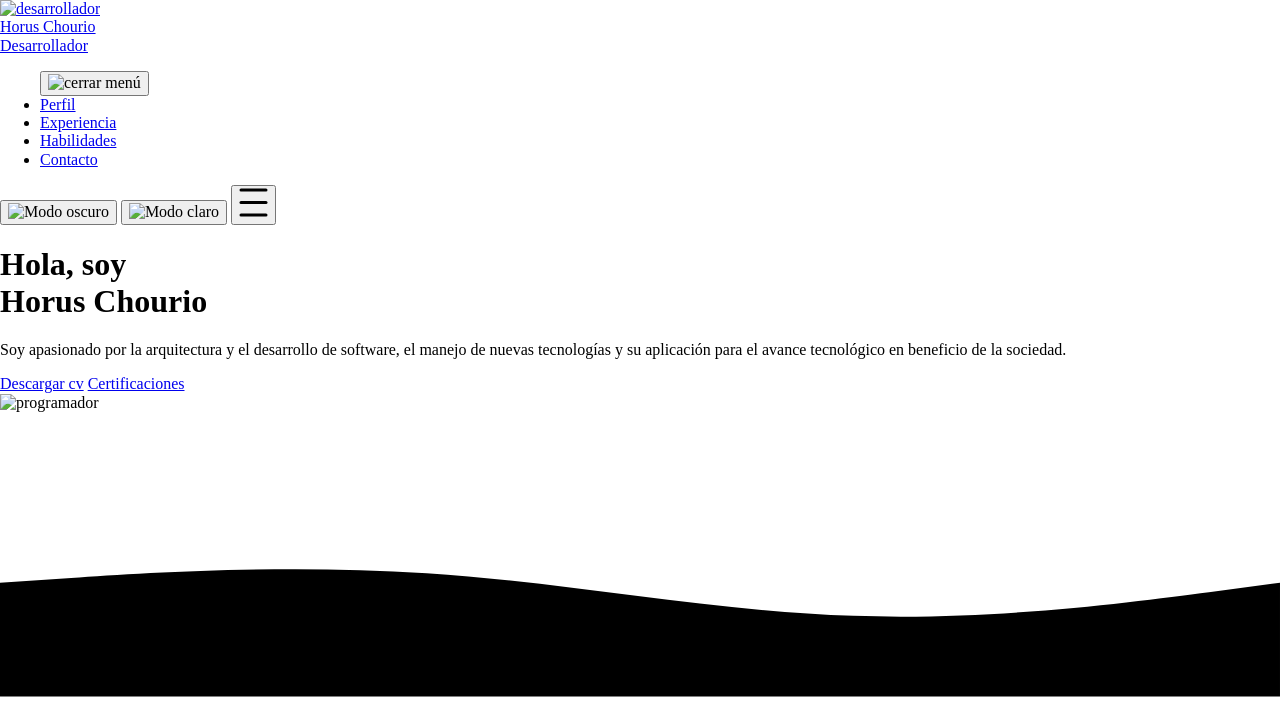
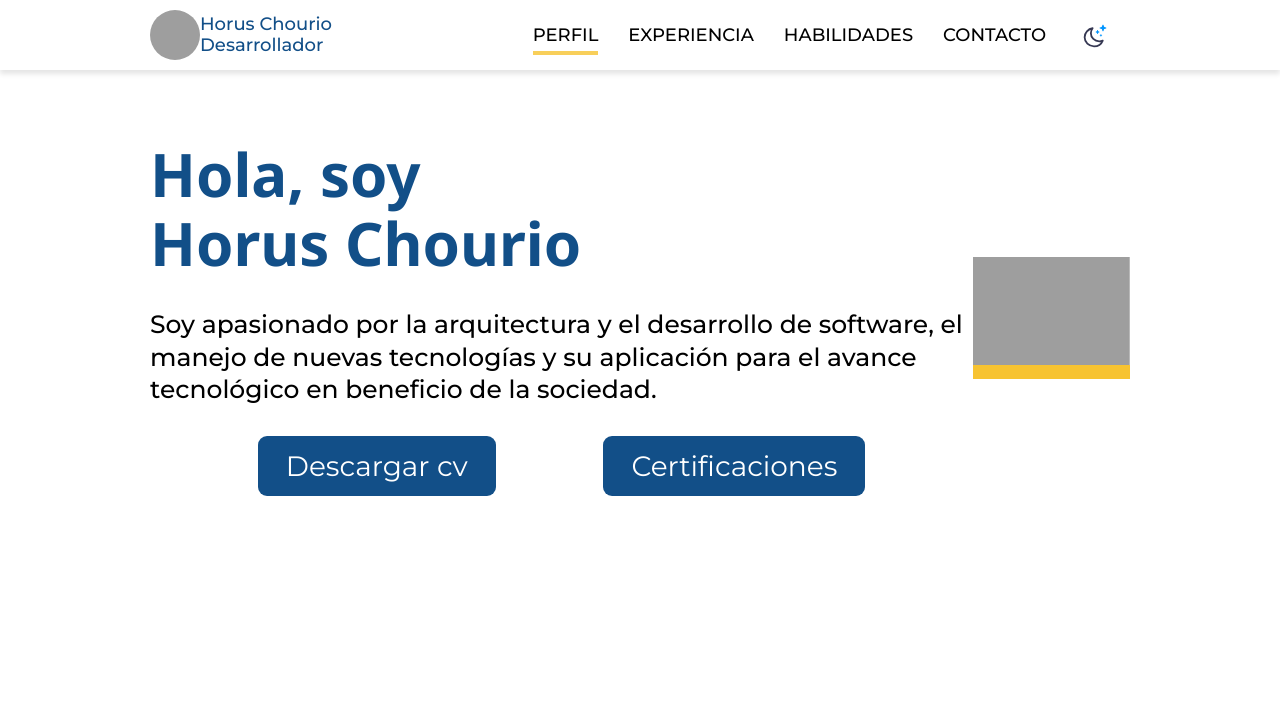
Before and after one commit to horus0523/PortFolio, a plain HTML site: page index.html in a window 1280 px wide. Shown: the top 718 px of the page. Drawn offline with nearby package versions, Linux system fonts and the light colour scheme; the site is published under a folder, as on GitHub Pages, so addresses that start at the root find nothing.

Commit message:
-Se agregaron correcciones

```diff
--- a/index.html
+++ b/index.html
@@ -9,21 +9,21 @@
     <link
       rel="apple-touch-icon"
       sizes="180x180"
-      href="/img/favicon/apple-touch-icon.png"
+      href="img/favicon/apple-touch-icon.png"
     />
     <link
       rel="icon"
       type="image/png"
       sizes="32x32"
-      href="/img/favicon/favicon-32x32.png"
+      href="img/favicon/favicon-32x32.png"
     />
     <link
       rel="icon"
       type="image/png"
       sizes="16x16"
-      href="/img/favicon/favicon-16x16.png"
+      href="img/favicon/favicon-16x16.png"
     />
-    <link rel="manifest" href="/img/favicon/site.webmanifest" />
+    <link rel="manifest" href="img/favicon/site.webmanifest" />
 
     <script>
       (function () {
@@ -60,25 +60,25 @@
       rel="stylesheet"
       href="https://cdn.jsdelivr.net/npm/normalize.css@8.0.1/normalize.min.css"
     />
-    <link rel="stylesheet" href="/css/main.css" />
-    <link rel="stylesheet" href="/css/navbar.css" />
-    <link rel="stylesheet" href="/css/profile.css" />
-    <link rel="stylesheet" href="/css/skills.css" />
-    <link rel="stylesheet" href="/css/experiences.css" />
-    <link rel="stylesheet" href="/css/contact.css" />
-    <script defer src="/js/app.js"></script>
-    <script defer src="/js/colorToggle.js"></script>
+    <link rel="stylesheet" href="css/main.css" />
+    <link rel="stylesheet" href="css/navbar.css" />
+    <link rel="stylesheet" href="css/profile.css" />
+    <link rel="stylesheet" href="css/skills.css" />
+    <link rel="stylesheet" href="css/experiences.css" />
+    <link rel="stylesheet" href="css/contact.css" />
+    <script defer src="js/app.js"></script>
+    <script defer src="js/colorToggle.js"></script>
   </head>
 
   <body>
     <div class="observer-root-margin"></div>
     <header class="topheader">
       <nav class="topnav">
-        <a href="#" class="logo">
+        <a href="https://horus0523.github.io/PortFolio/" class="logo">
           <img
             height="50"
             width="50"
-            src="/img/imgPerfil.png"
+            src="img/imgPerfil.png"
             alt="desarrollador"
           />
           <div>
@@ -89,7 +89,7 @@
 
         <ul class="menu">
           <button class="close-menu" aria-label="Cerrar menú">
-            <img src="/img/close_icon.svg" alt="cerrar menú" />
+            <img src="img/close_icon.svg" alt="cerrar menú" />
           </button>
           <li><a href="#profile" class="selected">Perfil</a></li>
           <li><a href="#experience">Experiencia</a></li>
@@ -97,10 +97,10 @@
           <li><a href="#contact">Contacto</a></li>
         </ul>
         <button class="dark-mode-btn" aria-label="Activar modo oscuro">
-          <img src="/img/sun.svg" alt="Modo oscuro" width="29" height="29" />
+          <img src="img/sun.svg" alt="Modo oscuro" width="29" height="29" />
         </button>
         <button class="light-mode-btn" aria-label="Activar modo claro">
-          <img src="/img/moon.svg" alt="Modo claro" width="29" height="29" />
+          <img src="img/moon.svg" alt="Modo claro" width="29" height="29" />
         </button>
         <button class="open-menu" aria-label="Abrir menú">
           <svg
@@ -146,7 +146,7 @@
             tecnológico en beneficio de la sociedad.
           </p>
           <div class="profile-btns">
-            <a class="profile-btn" href="/documents/cv-horus.pdf" download
+            <a class="profile-btn" href="documents/cv-horus.pdf" download
               >Descargar cv</a
             >
             <a
@@ -157,7 +157,7 @@
           </div>
         </div>
         <span class="profile-img-section">
-          <img class="profile-img" src="/img/imgPerfil.png" alt="programador" />
+          <img class="profile-img" src="img/imgPerfil.png" alt="programador" />
           <div class="profile-img-line"></div>
         </span>
       </section>
@@ -290,7 +290,7 @@
           <ul class="social-list">
             <li class="social-item">
               <a href="https://github.com/horus0523" class="social-link">
-                <img src="/img/social/github.svg" alt="github profile" />
+                <img src="img/social/github.svg" alt="github profile" />
               </a>
             </li>
             <li class="social-item">
@@ -298,17 +298,17 @@
                 href="https://www.linkedin.com/in/horus-chourio"
                 class="social-link"
               >
-                <img src="/img/social/linkedin.svg" alt="LinkedIn profile" />
+                <img src="img/social/linkedin.svg" alt="LinkedIn profile" />
               </a>
             </li>
             <!-- <li class="social-item">
               <a href="https://twitter.com/horus0523" class="social-link">
-                <img src="/img/social/twitter.svg" alt="twitter profile" />
+                <img src="img/social/twitter.svg" alt="twitter profile" />
               </a>
             </li> -->
             <!-- <li class="social-item">
                         <a href="link youtube" class="social-link">
-                            <img src="/img/social/youtube.svg" alt="YouTube profile">
+                            <img src="img/social/youtube.svg" alt="YouTube profile">
                         </a>
                     </li> -->
           </ul>
```
